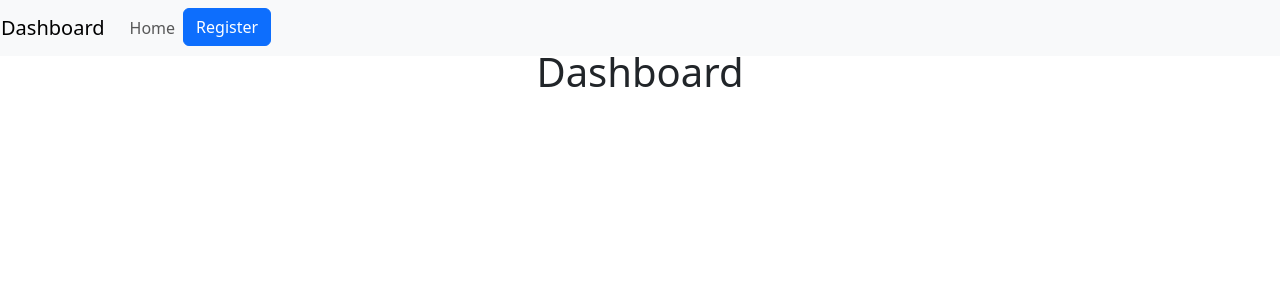
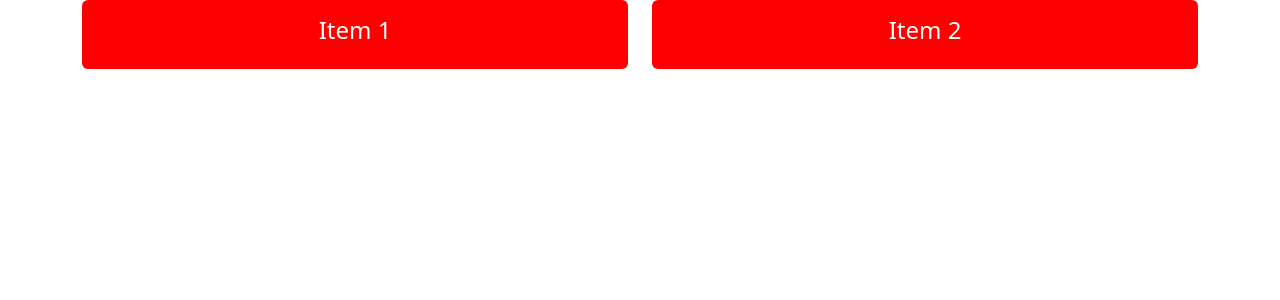
Before and after one commit to HyperDarkmoon/signaturefrontend, a React (Create React App) app: page / in a window 1280 px wide. Shown: the top 300 px of the page. Built offline with nearby package versions, Linux system fonts and the light colour scheme.

Commit message:
Product page layout

```diff
--- a/package.json
+++ b/package.json
@@ -8,6 +8,8 @@
     "@testing-library/user-event": "^14.5.2",
     "axios": "^1.7.3",
     "bootstrap": "^5.3.3",
+    "jquery": "^3.7.1",
+    "popper.js": "^1.16.1",
     "react": "^18.3.1",
     "react-bootstrap": "^2.10.4",
     "react-dom": "^18.3.1",
--- a/public/index.html
+++ b/public/index.html
@@ -39,5 +39,6 @@
       To begin the development, run `npm start` or `yarn start`.
       To create a production bundle, use `npm run build` or `yarn build`.
     -->
+    <script src="https://code.jquery.com/jquery-3.6.0.min.js"></script>
   </body>
 </html>
--- a/src/App.js
+++ b/src/App.js
@@ -1,10 +1,11 @@
 import './App.css';
 import Dashboard from './Dashboard.js'
+import ProductList from './productList.js';
 
 function App() {
   return (
     <div className="App">
-      <Dashboard />
+      <ProductList />
     </div>
   );
 }
--- /dev/null
+++ b/src/productList.css
@@ -0,0 +1,54 @@
+:root {
+    --primary-red: red; /* Define the red color as a variable */
+}
+
+.product-card {
+    background-color: var(--primary-red); /* Use the variable */
+    color: white;
+    cursor: pointer;
+    border: none;
+    transition: transform 0.2s;
+    text-align: center;
+}
+
+.product-card:hover {
+    transform: scale(1.05);
+}
+
+.detail-card {
+    background-color: white;
+    color: var(--primary-red);            /* Use the variable */
+    border: 2px solid var(--primary-red); /* Use the variable */
+    border-radius: 0.375rem; /* Ensure rounded corners */
+    padding: 1rem; /* Add padding for content */
+    position: relative; /* Ensure positioning context for dropdown */
+    overflow: visible; /* Ensure dropdown is visible outside of card boundaries */
+    min-height: 150px; /* Ensure enough height for dropdown expansion */
+}
+
+.detail-card h4 {
+    margin-bottom: 1rem;
+    color: var(--primary-red);            /* Use the variable */
+}
+
+.card-title {
+    font-size: 1.5rem;
+}
+
+.card-text ul {
+    list-style-type: disc;
+    padding-left: 20px;
+}
+
+.card-text ul li {
+    margin-bottom: 5px;
+}
+
+/* Ensure dropdown menu is positioned correctly and does not get clipped */
+.dropdown-menu {
+    position: absolute !important; /* Override default positioning */
+    top: 100%; /* Position below the button */
+    left: 0;
+    z-index: 1000; /* Ensure it appears above other content */
+    min-width: 100%; /* Ensure dropdown is as wide as the button */
+}
--- /dev/null
+++ b/src/productList.js
@@ -0,0 +1,87 @@
+import React, { useState } from 'react';
+import 'bootstrap/dist/css/bootstrap.min.css';
+import { Dropdown, DropdownButton } from 'react-bootstrap';
+import './productList.css'; // Custom CSS file
+
+const ProductList = () => {
+    const [selectedItem, setSelectedItem] = useState(null);
+    const [selectedOffer, setSelectedOffer] = useState('Select Offer'); // State for selected offer
+
+    const items = [
+        {
+            id: 1,
+            name: 'Item 1',
+            details: 'Details of Item 1',
+            offers: ['Offer 1', 'Offer 2', 'Offer 3'],
+        },
+        {
+            id: 2,
+            name: 'Item 2',
+            details: 'Details of Item 2',
+            offers: ['Offer 4', 'Offer 5', 'Offer 6'],
+        },
+    ];
+
+    const handleItemClick = (itemId) => {
+        setSelectedItem(selectedItem === itemId ? null : itemId);
+        setSelectedOffer('Select Offer'); // Reset selected offer when item changes
+    };
+
+    const handleOfferSelect = (offer) => {
+        setSelectedOffer(offer); // Update the selected offer
+    };
+
+    const selectedItemDetails = items.find(item => item.id === selectedItem);
+
+    return (
+        <div className="container">
+            <div className="row">
+                {items.map((item) => (
+                    <div
+                        key={item.id}
+                        className="col-md-6 mb-4"
+                        onClick={() => handleItemClick(item.id)}
+                    >
+                        <div className="card product-card">
+                            <div className="card-body">
+                                <h3 className="card-title">{item.name}</h3>
+                            </div>
+                        </div>
+                    </div>
+                ))}
+            </div>
+
+            {selectedItemDetails && (
+                <div className="row justify-content-center mt-4">
+                    <div className="col-md-8">
+                        <div className="card detail-card">
+                            <div className="card-body text-center">
+                                <h4>{selectedItemDetails.name}</h4>
+                                <p>{selectedItemDetails.details}</p>
+
+                                {/* Dropdown for offers */}
+                                <DropdownButton
+                                    id="dropdown-basic-button"
+                                    title={selectedOffer} // Display selected offer
+                                    variant="secondary"
+                                >
+                                    {selectedItemDetails.offers.map((offer, index) => (
+                                        <Dropdown.Item
+                                            key={index}
+                                            onClick={() => handleOfferSelect(offer)}
+                                        >
+                                            {offer}
+                                        </Dropdown.Item>
+                                    ))}
+                                </DropdownButton>
+
+                            </div>
+                        </div>
+                    </div>
+                </div>
+            )}
+        </div>
+    );
+};
+
+export default ProductList;
```
Also changed, not shown: 1 other file (tests, documents, lock files or other folders).
